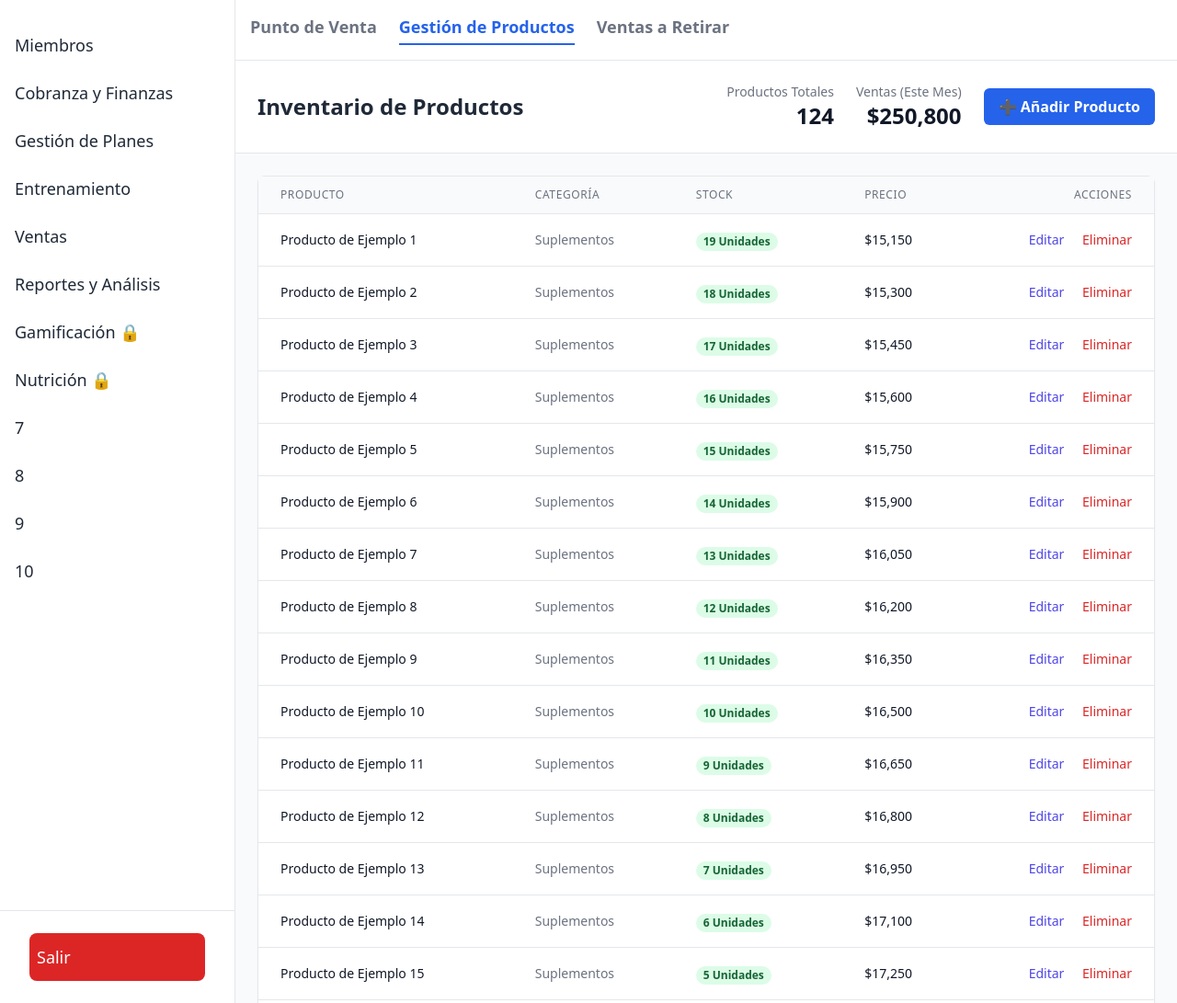
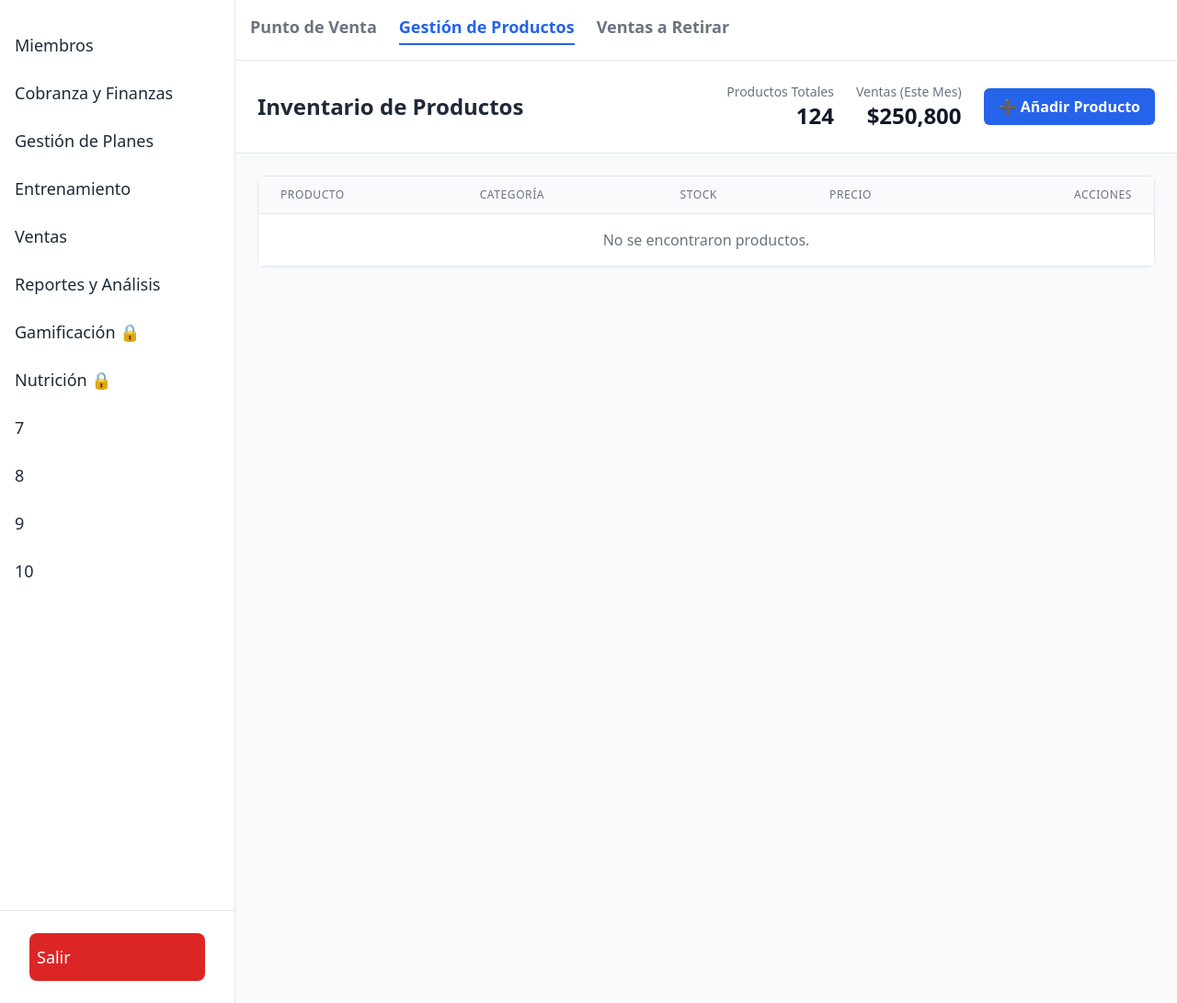
Before and after one commit to ismaelpascal/SaaSGYM, a PHP site: page /SaaSGYM/public/sales/catalog in a window 1280 px wide. Shown: the part 86-1177 px from the top of the page at 92% size. Run offline with PHP 8.4, Linux system fonts and the light colour scheme; some libraries are stand-ins or nearby versions.

Commit message:
view inventory

```diff
--- a/src/views/components/sales/inventory.php
+++ b/src/views/components/sales/inventory.php
@@ -11,18 +11,36 @@
                 </tr>
             </thead>
             <tbody class="bg-white divide-y divide-gray-200">
-                    <?php for ($i = 1; $i <= 100; $i++): ?>
+                <?php if (!empty($products)): ?>
+                    <?php foreach ($products as $product): ?>
                         <tr>
-                    <td class="px-6 py-4 whitespace-nowrap text-sm font-medium text-gray-900">Producto de Ejemplo <?php echo $i; ?></td>
-                    <td class="px-6 py-4 whitespace-nowrap text-sm text-gray-500">Suplementos</td>
-                    <td class="px-6 py-4 whitespace-nowrap"><span class="px-2 inline-flex text-xs leading-5 font-semibold rounded-full bg-green-100 text-green-800"><?php echo 20 - $i; ?> Unidades</span></td>
-                    <td class="px-6 py-4 whitespace-nowrap text-sm font-medium text-gray-900">$<?php echo number_format(15000 + ($i * 150)); ?></td>
+                            <td class="px-6 py-4 whitespace-nowrap text-sm font-medium text-gray-900">
+                                <?= htmlspecialchars($product['nombre']) ?>
+                            </td>
+                            <td class="px-6 py-4 whitespace-nowrap text-sm text-gray-500">
+                                <?= htmlspecialchars($product['categoria']) ?>
+                            </td>
+                            <td class="px-6 py-4 whitespace-nowrap">
+                                <span class="px-2 inline-flex text-xs leading-5 font-semibold rounded-full bg-green-100 text-green-800">
+                                    <?= htmlspecialchars($product['stock']) ?> Unidades
+                                </span>
+                            </td>
+                            <td class="px-6 py-4 whitespace-nowrap text-sm font-medium text-gray-900">
+                                $<?= number_format($product['precio'], 2, ',', '.') ?>
+                            </td>
                             <td class="px-6 py-4 whitespace-nowrap text-right text-sm font-medium">
                                 <a href="#" class="text-indigo-600 hover:text-indigo-900 mr-4">Editar</a>
                                 <a href="#" class="text-red-600 hover:text-red-900">Eliminar</a>
                             </td>
                         </tr>
-                <?php endfor; ?>
+                    <?php endforeach; ?>
+                <?php else: ?>
+                    <tr>
+                        <td colspan="5" class="text-center py-4 text-gray-500">
+                            No se encontraron productos.
+                        </td>
+                    </tr>
+                <?php endif; ?>
             </tbody>
         </table>
     </div>
```
Lines whose indentation alone changed are shown as unchanged.
